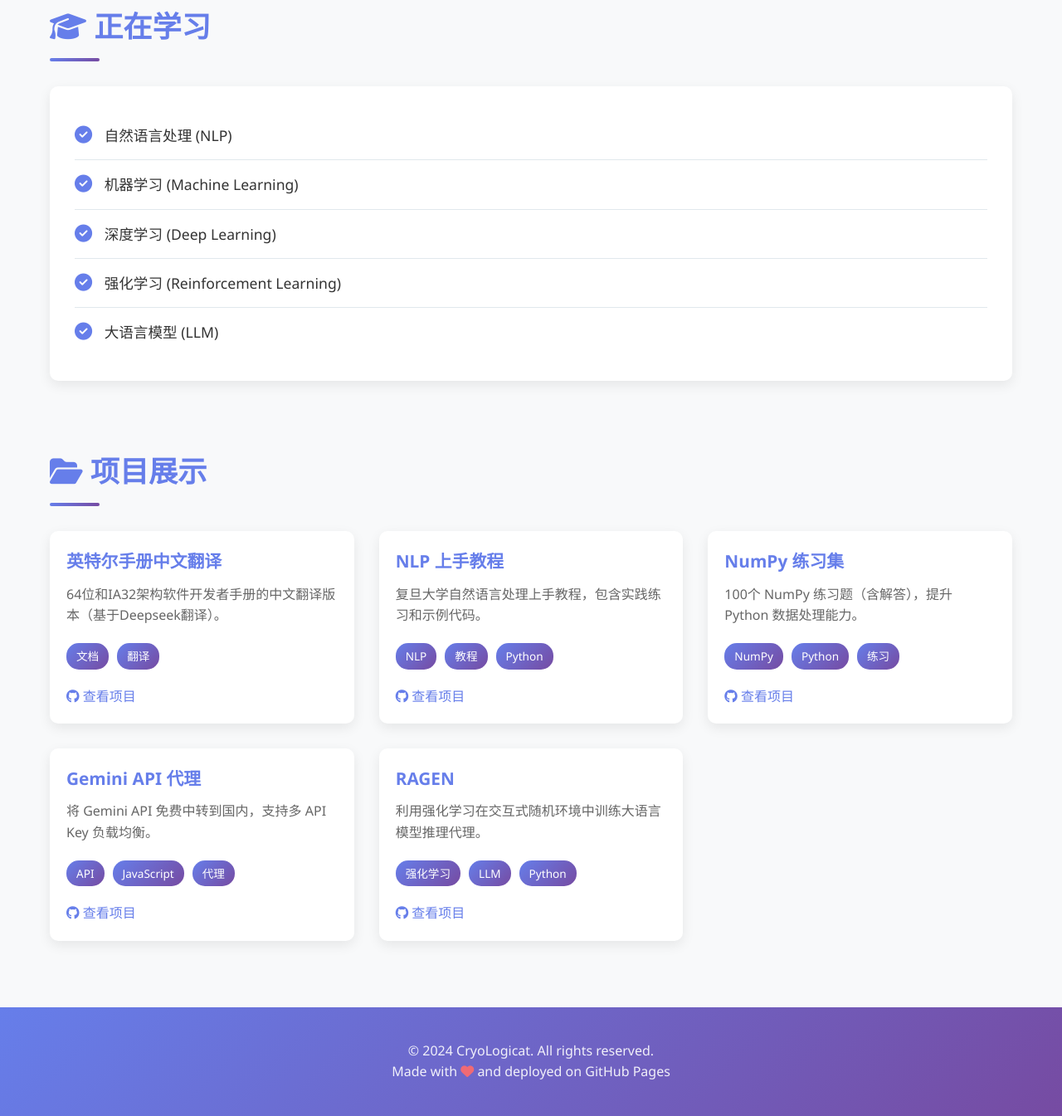
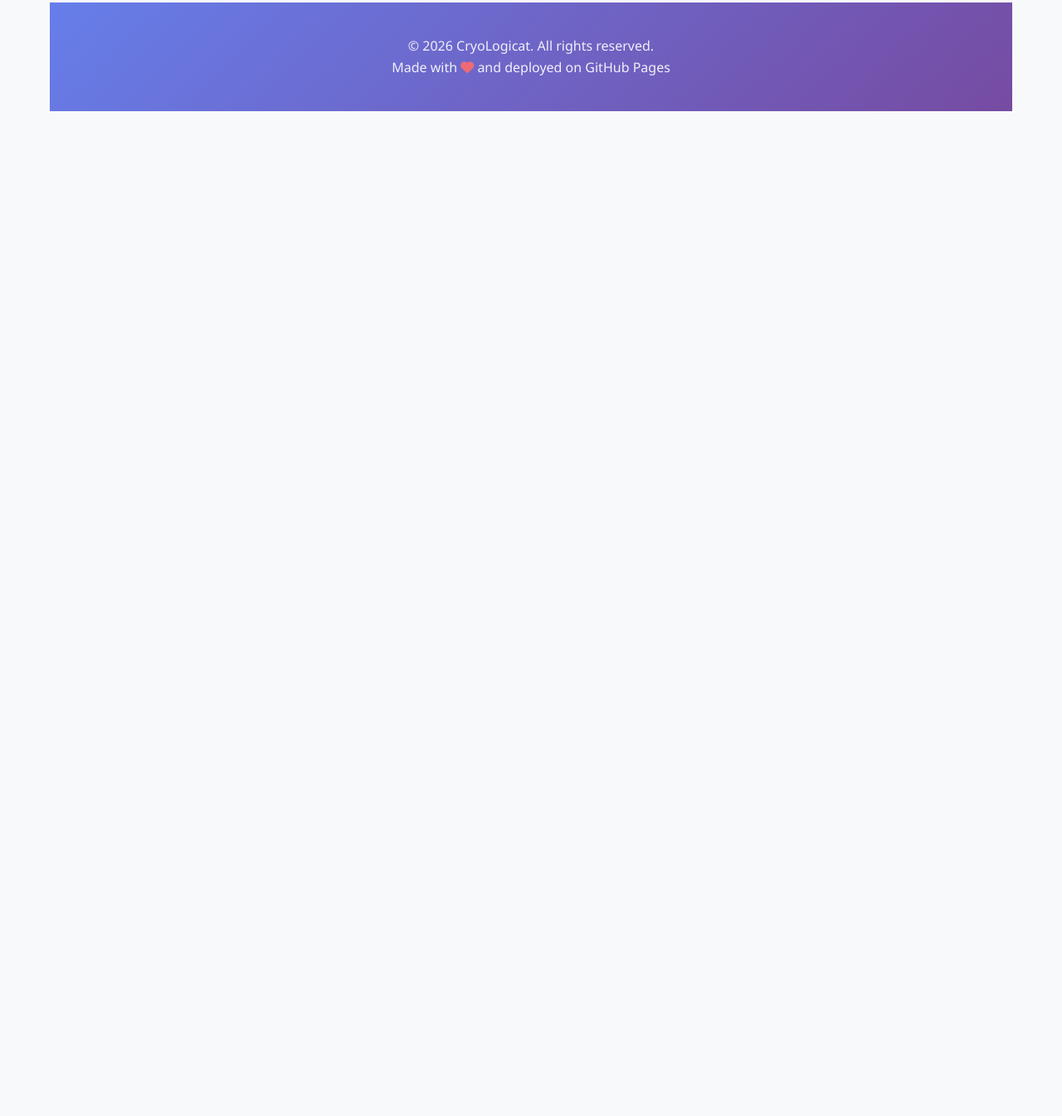
Before and after one commit to CryoLogicat/qunyaodu.github.io, a plain HTML site: page index.html in a window 1280 px wide. Shown: the part 1548-2893 px from the top of the page at 83% size. After the commit the page ends 1682 px from the top, so only its background shows below. Drawn offline with Linux system fonts and the light colour scheme.

Commit message:
Update index.html

```diff
--- a/index.html
+++ b/index.html
@@ -397,104 +397,9 @@
             </div>
         </section>
 
-        <!-- Learning Section -->
-        <section class="fade-in">
-            <h2><i class="fas fa-graduation-cap"></i> 正在学习</h2>
-            <div class="learning-list">
-                <ul>
-                    <li><i class="fas fa-check-circle"></i> 自然语言处理 (NLP)</li>
-                    <li><i class="fas fa-check-circle"></i> 机器学习 (Machine Learning)</li>
-                    <li><i class="fas fa-check-circle"></i> 深度学习 (Deep Learning)</li>
-                    <li><i class="fas fa-check-circle"></i> 强化学习 (Reinforcement Learning)</li>
-                    <li><i class="fas fa-check-circle"></i> 大语言模型 (LLM)</li>
-                </ul>
-            </div>
-        </section>
-
-        <!-- Projects Section -->
-        <section class="fade-in">
-            <h2><i class="fas fa-folder-open"></i> 项目展示</h2>
-            <div class="projects-grid">
-                <div class="project-card">
-                    <h3>英特尔手册中文翻译</h3>
-                    <p>64位和IA32架构软件开发者手册的中文翻译版本（基于Deepseek翻译）。</p>
-                    <div class="tags">
-                        <span>文档</span>
-                        <span>翻译</span>
-                    </div>
-                    <div class="links">
-                        <a href="https://github.com/CryoLogicat/64-and-IA32-Architectures-Software-Developer-s-Manual-by-Chinese" target="_blank">
-                            <i class="fab fa-github"></i> 查看项目
-                        </a>
-                    </div>
-                </div>
-
-                <div class="project-card">
-                    <h3>NLP 上手教程</h3>
-                    <p>复旦大学自然语言处理上手教程，包含实践练习和示例代码。</p>
-                    <div class="tags">
-                        <span>NLP</span>
-                        <span>教程</span>
-                        <span>Python</span>
-                    </div>
-                    <div class="links">
-                        <a href="https://github.com/CryoLogicat/nlp-beginner" target="_blank">
-                            <i class="fab fa-github"></i> 查看项目
-                        </a>
-                    </div>
-                </div>
-
-                <div class="project-card">
-                    <h3>NumPy 练习集</h3>
-                    <p>100个 NumPy 练习题（含解答），提升 Python 数据处理能力。</p>
-                    <div class="tags">
-                        <span>NumPy</span>
-                        <span>Python</span>
-                        <span>练习</span>
-                    </div>
-                    <div class="links">
-                        <a href="https://github.com/CryoLogicat/numpy-100" target="_blank">
-                            <i class="fab fa-github"></i> 查看项目
-                        </a>
-                    </div>
-                </div>
-
-                <div class="project-card">
-                    <h3>Gemini API 代理</h3>
-                    <p>将 Gemini API 免费中转到国内，支持多 API Key 负载均衡。</p>
-                    <div class="tags">
-                        <span>API</span>
-                        <span>JavaScript</span>
-                        <span>代理</span>
-                    </div>
-                    <div class="links">
-                        <a href="https://github.com/CryoLogicat/gemini-balance-lite" target="_blank">
-                            <i class="fab fa-github"></i> 查看项目
-                        </a>
-                    </div>
-                </div>
-
-                <div class="project-card">
-                    <h3>RAGEN</h3>
-                    <p>利用强化学习在交互式随机环境中训练大语言模型推理代理。</p>
-                    <div class="tags">
-                        <span>强化学习</span>
-                        <span>LLM</span>
-                        <span>Python</span>
-                    </div>
-                    <div class="links">
-                        <a href="https://github.com/CryoLogicat/RAGEN" target="_blank">
-                            <i class="fab fa-github"></i> 查看项目
-                        </a>
-                    </div>
-                </div>
-            </div>
-        </section>
-    </main>
-
     <footer>
         <div class="container">
-            <p>&copy; 2024 CryoLogicat. All rights reserved.</p>
+            <p>&copy; 2026 CryoLogicat. All rights reserved.</p>
             <p>Made with <i class="fas fa-heart" style="color: #ff6b6b;"></i> and deployed on GitHub Pages</p>
         </div>
     </footer>
```
